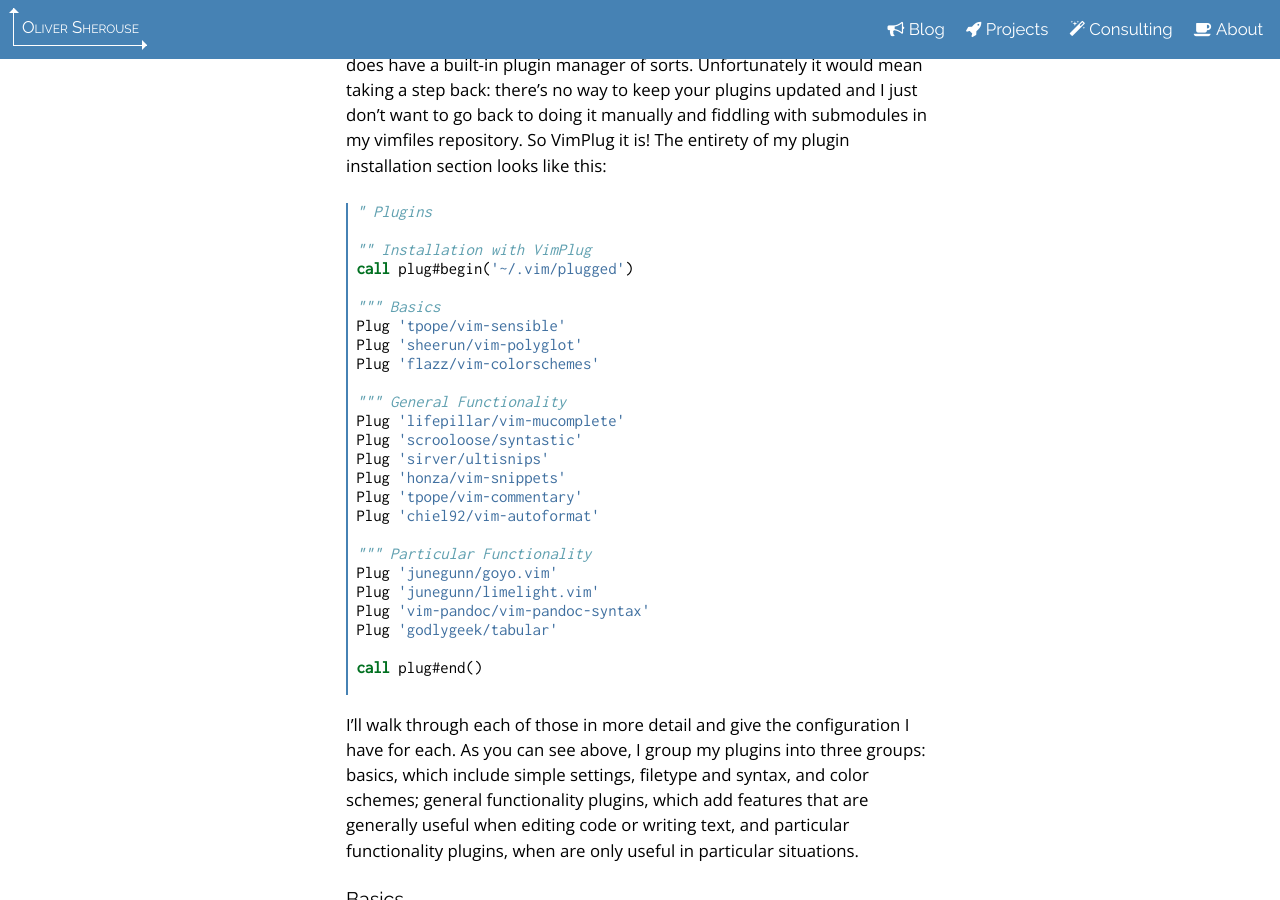
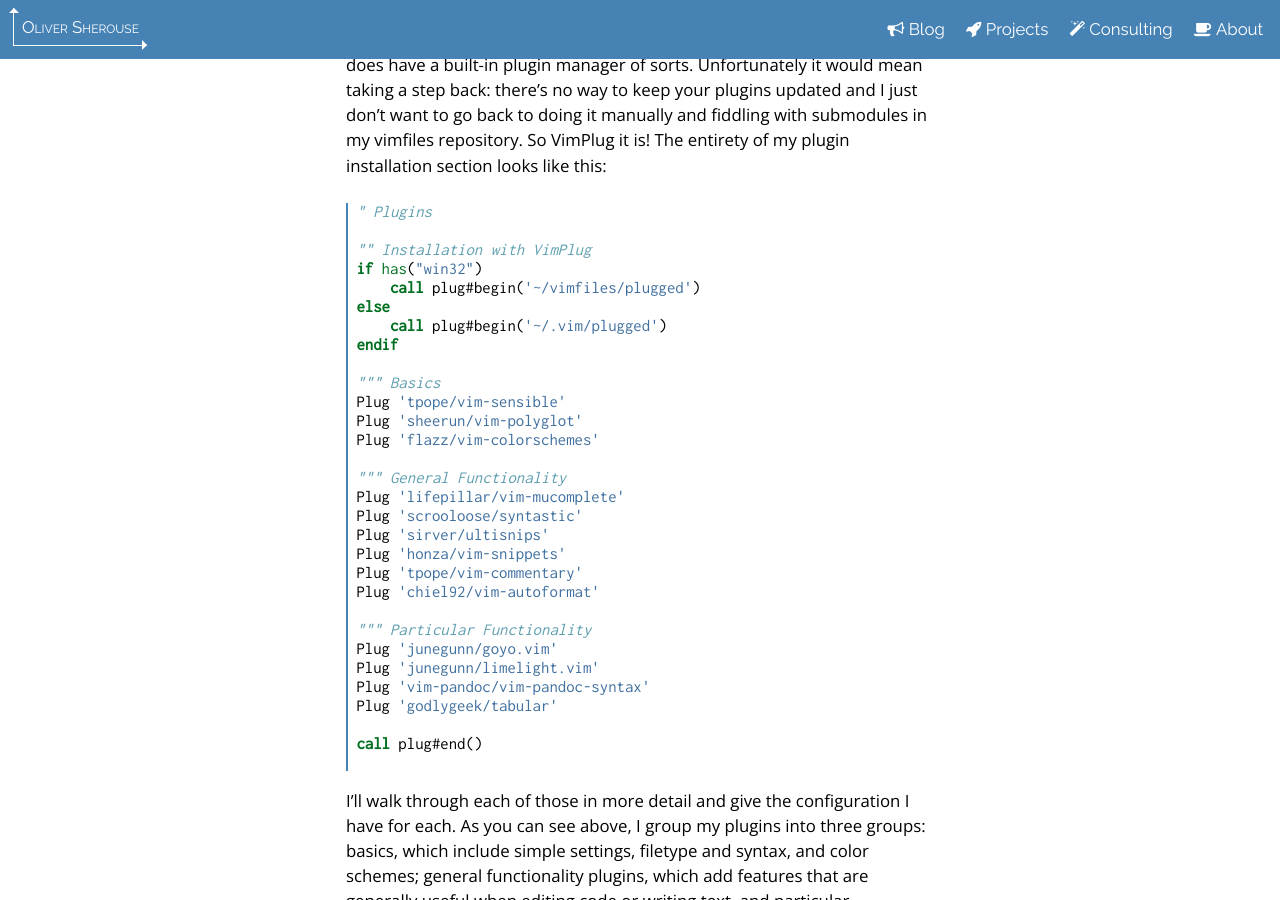
Before and after one commit to OliverSherouse/OliverSherouse.github.io, a Jekyll site: the page built from _posts/2017-08-21-vim_zero.markdown, in a window 1280 px wide and 900 px high, scrolled down 4930 px. Built offline with Jekyll 4.4.1, drawn with Linux system fonts in a browser that asks for light colours; nearby versions of some CDN libraries; comment, search, counter and statistics services are not loaded.

Commit message:
update with windows plugin location

```diff
--- a/_posts/2017-08-21-vim_zero.markdown
+++ b/_posts/2017-08-21-vim_zero.markdown
@@ -235,7 +235,11 @@ section looks like this:
 " Plugins
 
 "" Installation with VimPlug
-call plug#begin('~/.vim/plugged')
+if has("win32")
+    call plug#begin('~/vimfiles/plugged')
+else
+    call plug#begin('~/.vim/plugged')
+endif
 
 """ Basics
 Plug 'tpope/vim-sensible'
```
